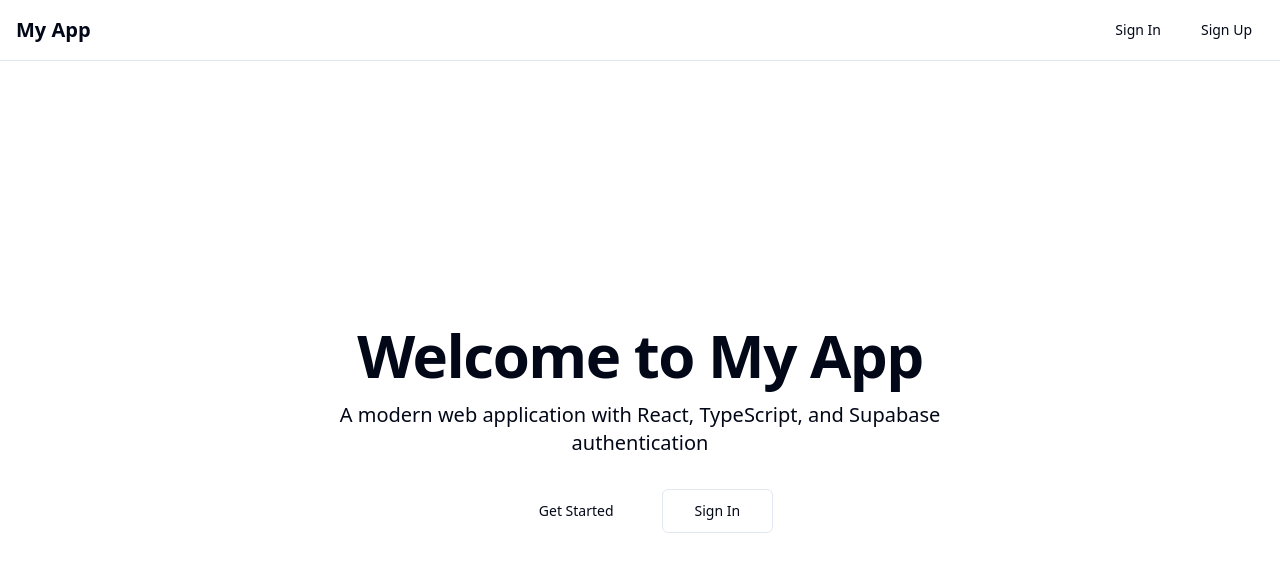
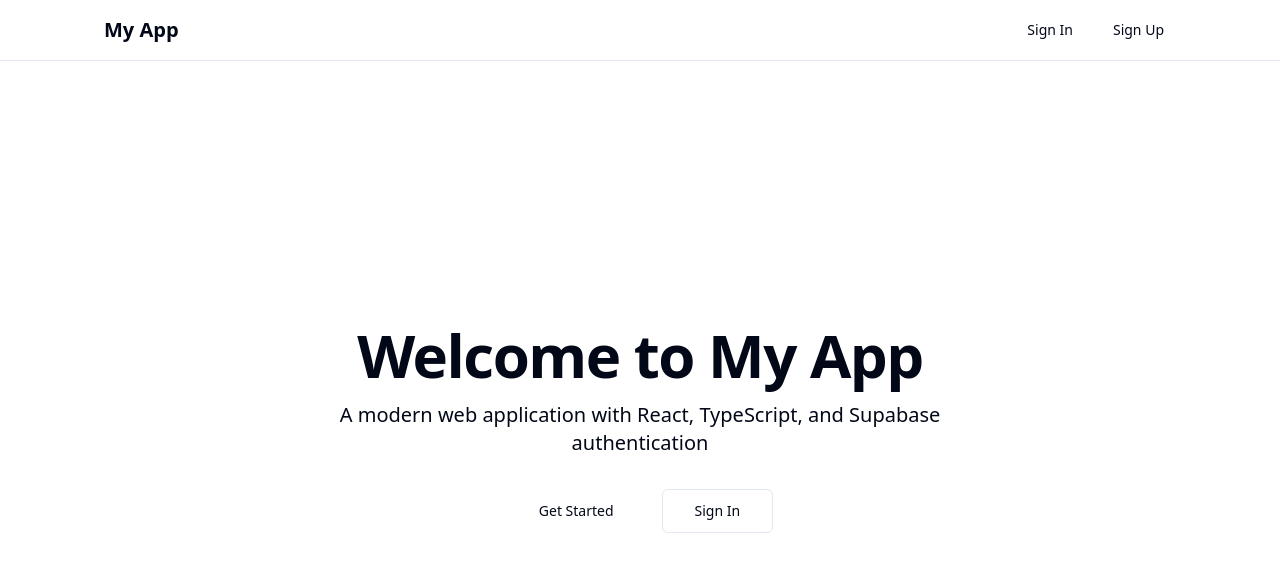
Before and after one commit to anhtn512/demo-vite-supabase, a React (Vite) app: page / in a window 1280 px wide. Shown: the top 572 px of the page. Built offline with nearby package versions, Linux system fonts and the light colour scheme; no server answers.

Commit message:
add padding for nav and main

```diff
--- a/src/components/layout/Layout.tsx
+++ b/src/components/layout/Layout.tsx
@@ -8,7 +8,7 @@ export function Layout() {
       <Sidebar />
       <div className="flex flex-col flex-1">
         <Navbar />
-        <main className="flex-1 p-8">
+        <main className="flex-1 px-10 py-8">
           <Outlet />
         </main>
       </div>
--- a/src/components/layout/Navbar.tsx
+++ b/src/components/layout/Navbar.tsx
@@ -27,7 +27,7 @@ export function Navbar() {
 
   return (
     <nav className="border-b bg-background">
-      <div className="px-4 py-3 flex items-center justify-between">
+      <div className="max-w-6xl mx-auto px-10 py-3 flex items-center justify-between">
         <Link to="/" className="text-xl font-bold">
           My App
         </Link>
```
